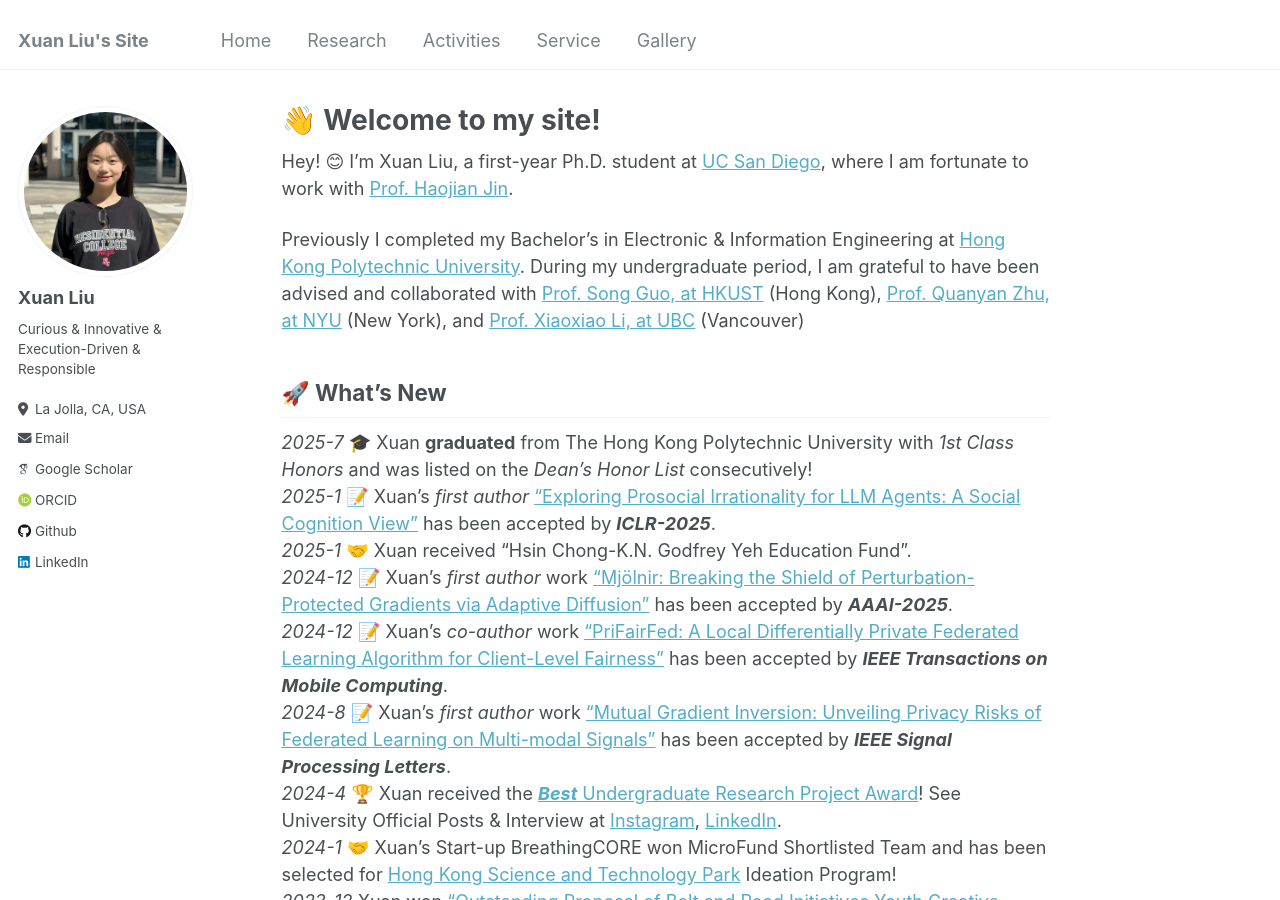
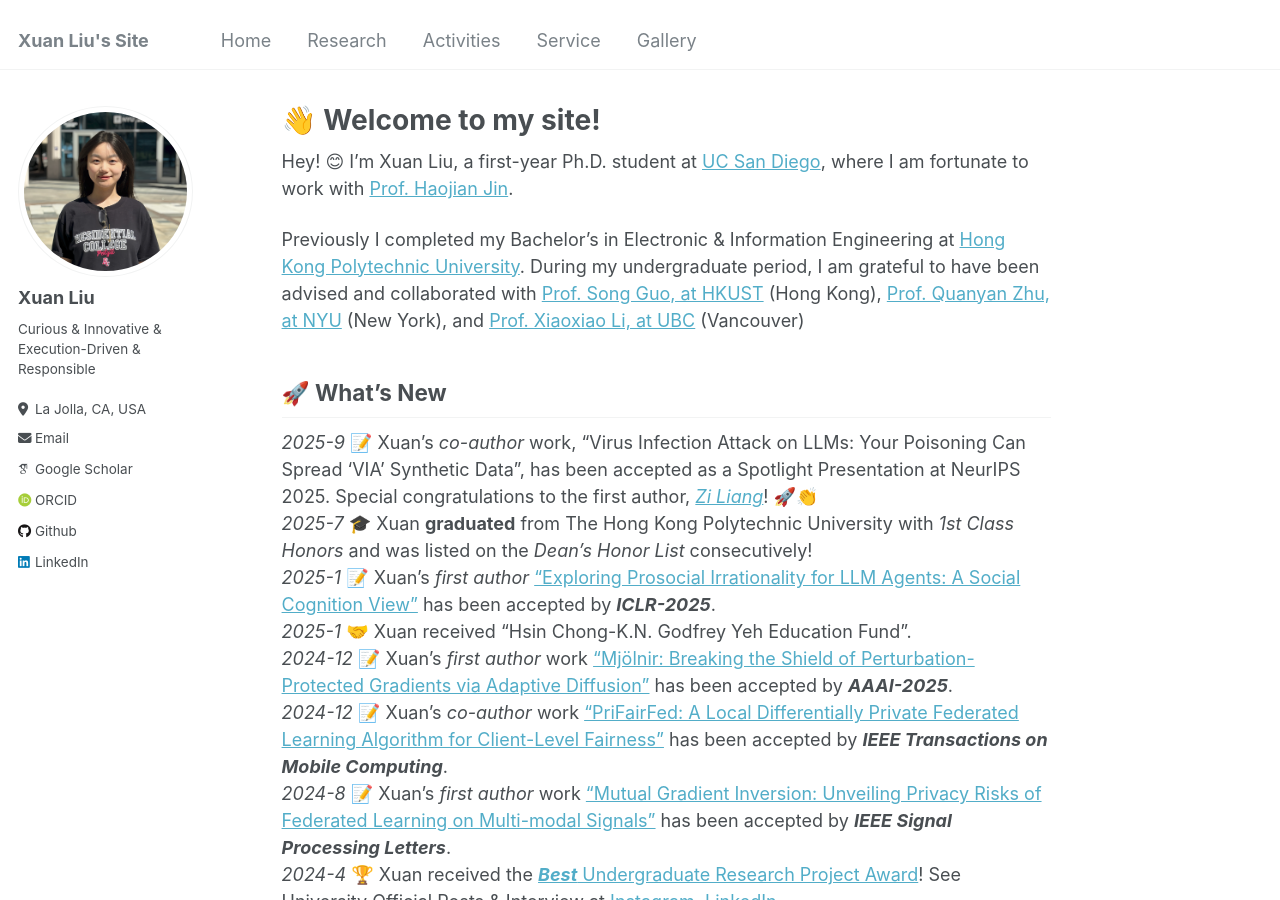
Before and after one commit to XuanL17/XuanL17.github.io, a Jekyll site: the page built from _pages/about.md, in a window 1280 px wide and 900 px high. Built offline with Jekyll 4.4.1, drawn with Linux system fonts in a browser that asks for light colours; some web fonts are replaced.

Commit message:
add ziliang

```diff
--- a/_pages/about.md
+++ b/_pages/about.md
@@ -12,6 +12,7 @@ Hey! 😊 I'm Xuan Liu, a first-year Ph.D. student at [UC San Diego](https://ucs
 Previously I completed my Bachelor's in Electronic & Information Engineering at [Hong Kong Polytechnic University](https://www.polyu.edu.hk/eee/). During my undergraduate period, I am grateful to have been advised and collaborated with [Prof. Song Guo, at HKUST](https://cse.hkust.edu.hk/~songguo/) (Hong Kong), [Prof. Quanyan Zhu, at NYU](https://engineering.nyu.edu/faculty/quanyan-zhu) (New York), and [Prof. Xiaoxiao Li, at UBC](https://ece.ubc.ca/xiaoxiao-li/) (Vancouver)
 
 ## 🚀 What's New
+_2025-9_ 📝 Xuan's _co-author_ work, "Virus Infection Attack on LLMs: Your Poisoning Can Spread 'VIA' Synthetic Data", has been accepted as a Spotlight Presentation at NeurIPS 2025. Special congratulations to the first author, _[Zi Liang](https://liangzid.github.io/research.html)_! 🚀👏 <br>
 _2025-7_ 🎓 Xuan **graduated** from The Hong Kong Polytechnic University with _1st Class Honors_ and was listed on the _Dean's Honor List_ consecutively! <br>
 _2025-1_ 📝 Xuan's _first author_ [“Exploring Prosocial Irrationality for LLM Agents: A Social Cognition View”](https://arxiv.org/abs/2405.14744) has been accepted by **_ICLR-2025_**.<br>
 _2025-1_ 🤝 Xuan received “Hsin Chong-K.N. Godfrey Yeh Education Fund”.<br>
```
Also changed, not shown: 4 other files.
